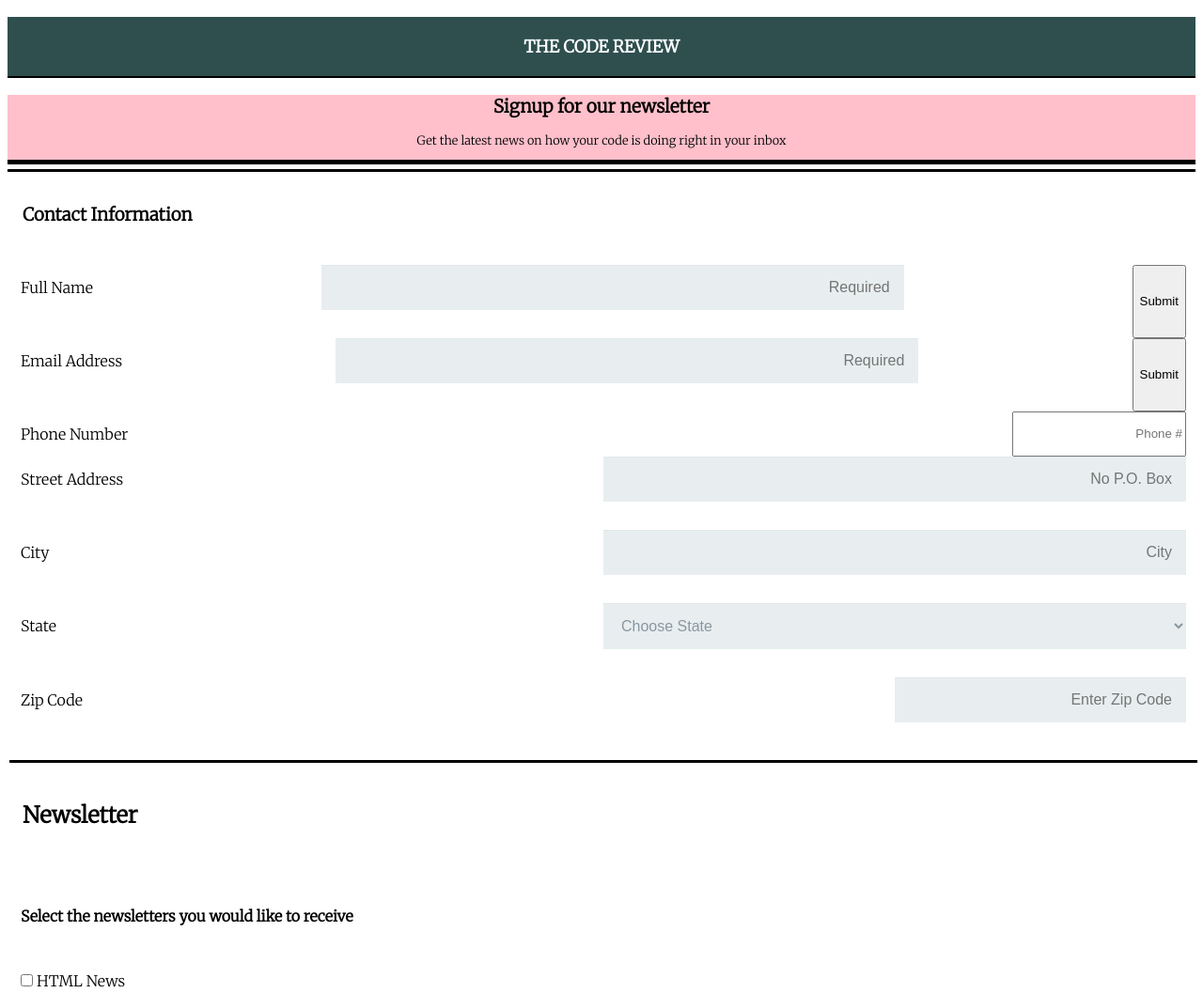
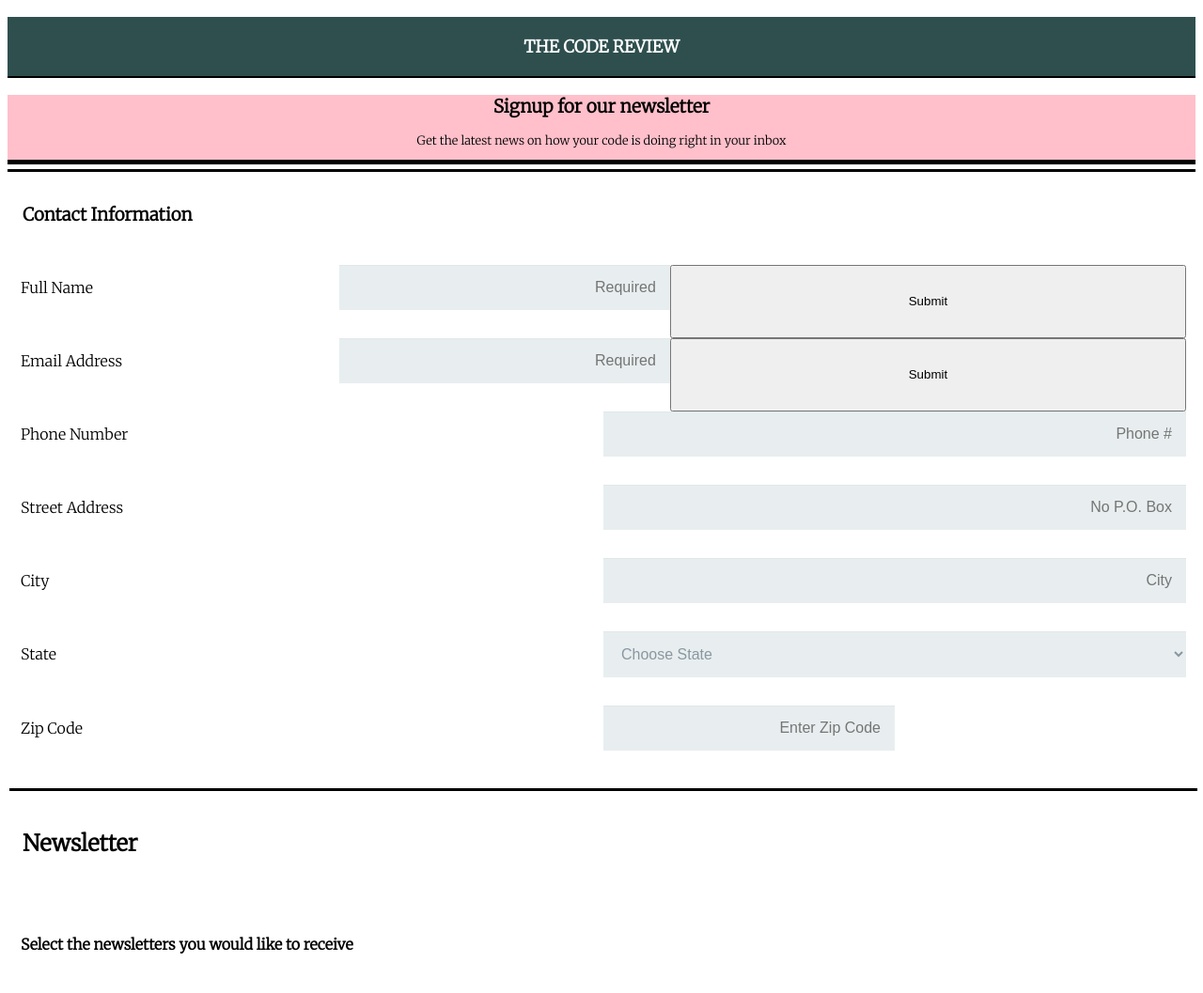
Before and after one commit to ssunday10/t-project-3, a plain HTML site: page index.html in a window 1280 px wide. Shown: the top 1057 px of the page at 94% size. Drawn offline with Linux system fonts and the light colour scheme.

Commit message:
updated the css

```diff
--- a/css/styles.css
+++ b/css/styles.css
@@ -1,7 +1,6 @@
 *, *:before, *:after {
     box-sizing: border-box;
 }
-
 
 .code {
     background: darkslategrey;
@@ -59,7 +58,7 @@ input[type="checkbox"] {
 
 input[type="text"],
 input[type="email"],
-input[type="number"],
+input[type="tel"],
 input[type="state"],
 input[type="address"],
 input[type="number"],
@@ -78,6 +77,7 @@ select {
   color: #8a97a0;
   box-shadow: 0 1px 0 rgba(0,0,0,0.03) inset;
   margin-bottom: 30px;
+  transition: 2s ease, lightcoral 1s ease-in-out;
 }
 
 
@@ -102,7 +102,7 @@ button {
     font-size: 0.8em;
   }
 
- #name:focus, #state:focus, textarea:focus {
+ .container input:focus, #name:focus, #state:focus, textarea:focus {
     color: black;
     background-color: lightcoral;
   }
@@ -110,6 +110,7 @@ button {
 
   #zip_code {
     width: 50%;
+    float: right;
   }
   /* Media Queries */
 
@@ -117,24 +118,28 @@ button {
 
 .flex {
     display: flex;
-    flex-basis: 50%;
-
 }
 
 #zip_code {
   width: 25%;
 }
 
+label {
+  width: 50%;
+}
 
-.information, .flex {
+input {
+  width: 80%;
+}
+
+.flex, .information{
   width: 100%;
-  justify-content: space-between;
 }
 
 
 input[type="text"],
 input[type="email"],
-input[type="number"],
+input[type="tel"],
 input[type="state"],
 input[type="address"],
 input[type="number"],
```
